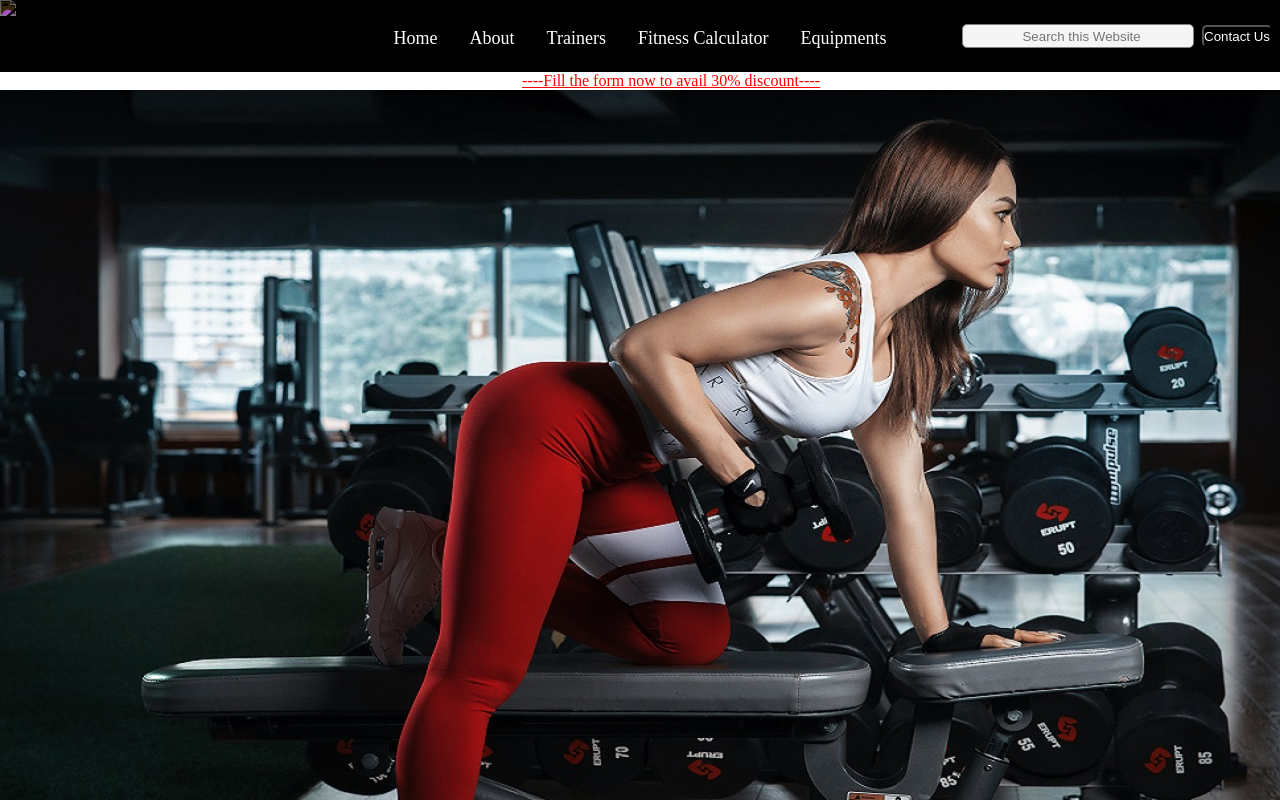
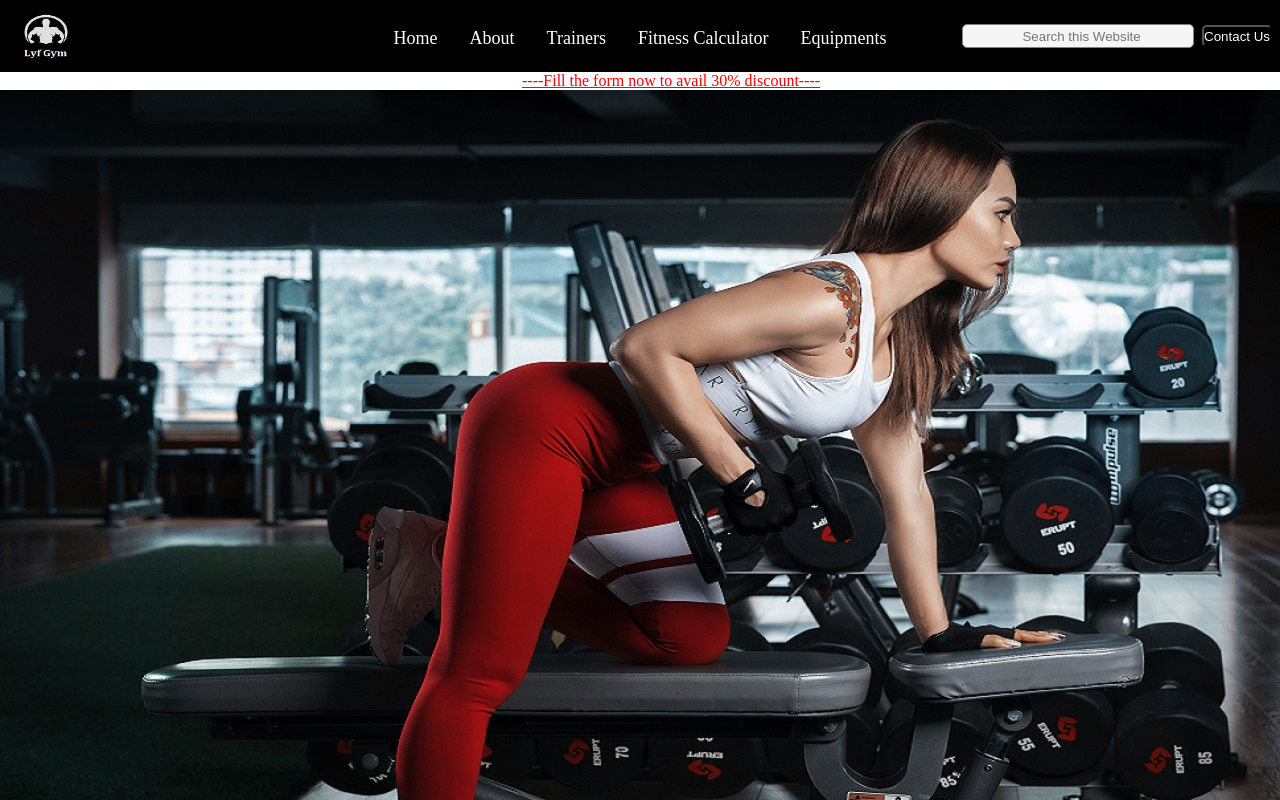
Before and after one commit to aniketjat03/webpage.github.io, a plain HTML site: page index.html in a window 1280 px wide. Shown: the top 800 px of the page. Drawn offline with Linux system fonts and the light colour scheme.

Commit message:
Update index.html

```diff
--- a/index.html
+++ b/index.html
@@ -10,7 +10,7 @@
 <body>
     <header class="header">
         <div class="logo">
-            <img src="aniketjat03/webpage.github.io/logo.png" alt="logo">
+            <img src="logo.png" alt="logo">
             <!-- <div>Lyf Gym</div> -->
         </div>
         <ul class="navbar">
```
